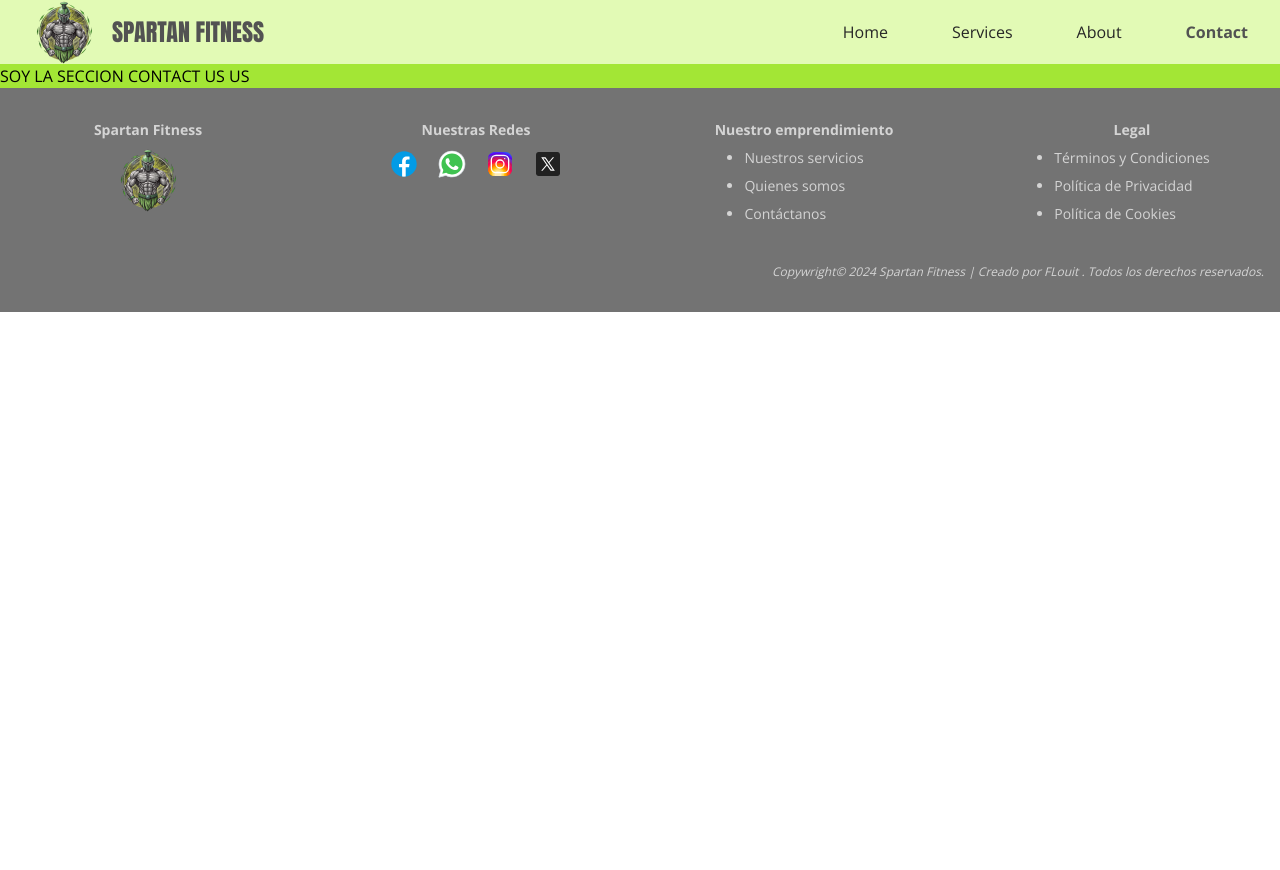
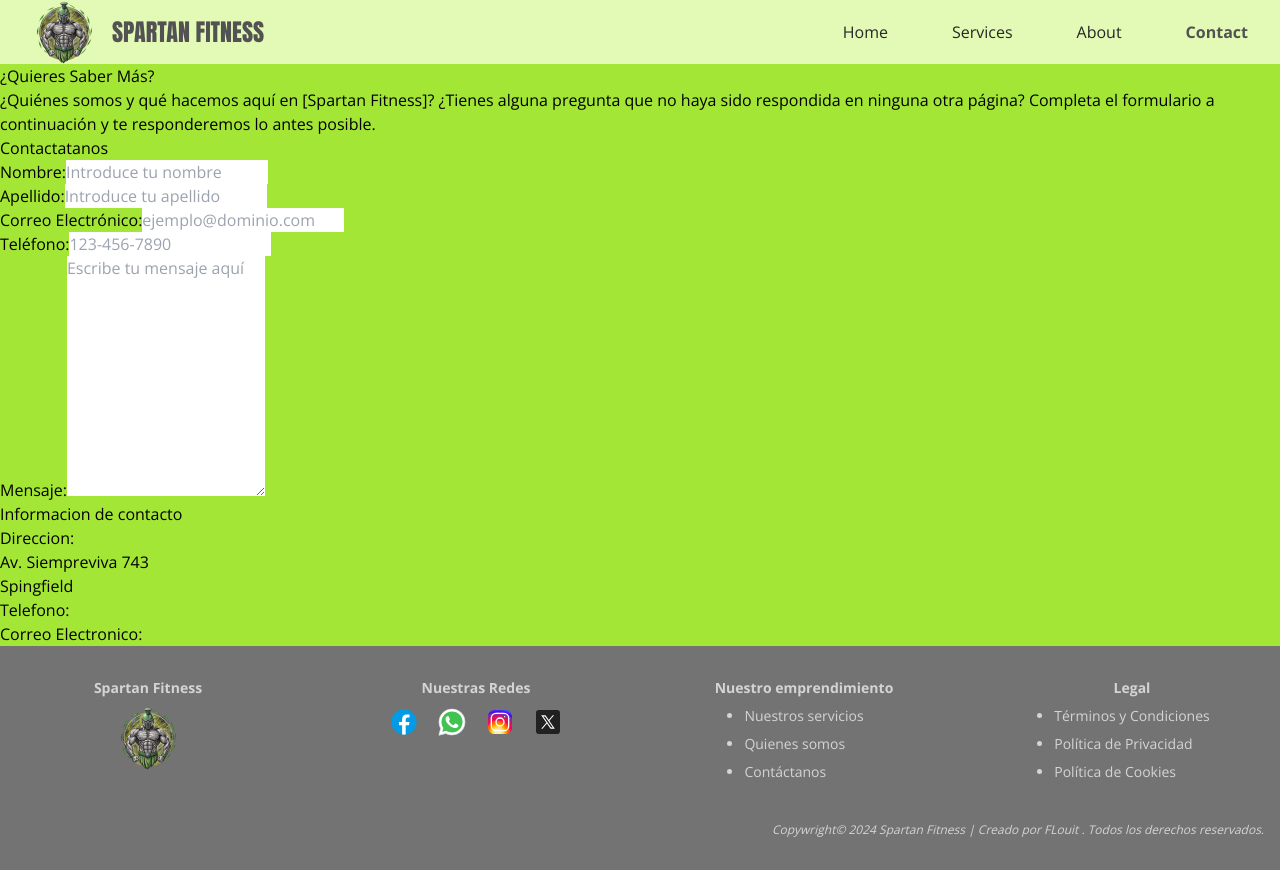
Before and after one commit to feder08/react_comp, a React (Vite) app: page /contact in a window 1280 px wide. Before the commit the page ends 800 px from the top, so only its background shows below. Built offline with nearby package versions, Linux system fonts and the light colour scheme.

Commit message:
creandoFormContac

```diff
--- a/src/components/SectionContact.jsx
+++ b/src/components/SectionContact.jsx
@@ -1,7 +1,118 @@
 const Contact = () => {
+	const contactTittle = "¿Quieres Saber Más?";
+	const contactSubtittle =
+		"¿Quiénes somos y qué hacemos aquí en [Spartan Fitness]? ¿Tienes alguna pregunta que no haya sido respondida en ninguna otra página? Completa el formulario a continuación y te responderemos lo antes posible.";
+	const tittleForm = "Contactatanos";
+	const formFields = [
+		{
+			label: "Nombre:",
+			type: "text",
+			name: "firstName",
+			placeholder: "Introduce tu nombre",
+		},
+		{
+			label: "Apellido:",
+			type: "text",
+			name: "lastName",
+			placeholder: "Introduce tu apellido",
+		},
+		{
+			label: "Correo Electrónico:",
+			type: "email",
+			name: "email",
+			placeholder: "ejemplo@dominio.com",
+		},
+		{
+			label: "Teléfono:",
+			type: "tel",
+			name: "phone",
+			placeholder: "123-456-7890",
+		},
+		{
+			label: "Mensaje:",
+			type: "textarea",
+			name: "msg",
+			placeholder: "Escribe tu mensaje aquí",
+		},
+	];
+
+	const contactInfo = "Informacion de contacto";
+	const infoContact = {
+		address: {
+			addressLine: "Av. Siempreviva 743 ",
+			city: "Spingfield",
+			province: "",
+			postalCode: "",
+			country: "",
+			map: "",
+		},
+
+		contactDetails: {phone: "", email: ""},
+	};
+
+	const tittlesInfoContact = {
+		ADDRESS: "Direccion:",
+		PHONE: "Telefono:",
+		EMAIL: "Correo Electronico:",
+	};
+
 	return (
 		<section className=" bg-lime-400">
-			<h1>SOY LA SECCION CONTACT US US</h1>
+			<div className="" style={{backgroundImage: ``}}>
+				<h1>{contactTittle}</h1>
+				<h3>{contactSubtittle}</h3>
+			</div>
+			<article>
+				<h1>{tittleForm}</h1>
+				<form className="">
+					{formFields.map((field, index) => (
+						<div key={index} className="">
+							<label htmlFor={field.name} className="">
+								{field.label}
+							</label>
+							{field.type === "textarea" ? (
+								<textarea
+									id={field.name}
+									name={field.name}
+									className=""
+									rows="10"
+									placeholder={field.placeholder}
+								></textarea>
+							) : (
+								<input
+									id={field.name}
+									type={field.type}
+									name={field.name}
+									className=""
+									placeholder={field.placeholder}
+								/>
+							)}
+						</div>
+					))}
+				</form>
+			</article>
+			<article>
+				<h2>{contactInfo}</h2>
+				<div>
+					<h3>{tittlesInfoContact.ADDRESS}</h3>
+					<p>{infoContact.address.addressLine}</p>
+					<p>{infoContact.address.city}</p>
+					<p>{infoContact.address.province}</p>
+					<p>{infoContact.address.postalCode}</p>
+					<p>{infoContact.address.country}</p>
+					{infoContact.address.map && (
+						<img src={infoContact.address.map} alt="Location Map" />
+					)}
+				</div>
+				<div>
+					<h3>{tittlesInfoContact.PHONE}</h3>
+					<p></p>
+				</div>
+				<div>
+					<h3>{tittlesInfoContact.EMAIL}</h3>
+					<p></p>
+				</div>
+			</article>
 		</section>
 	);
 };
```
